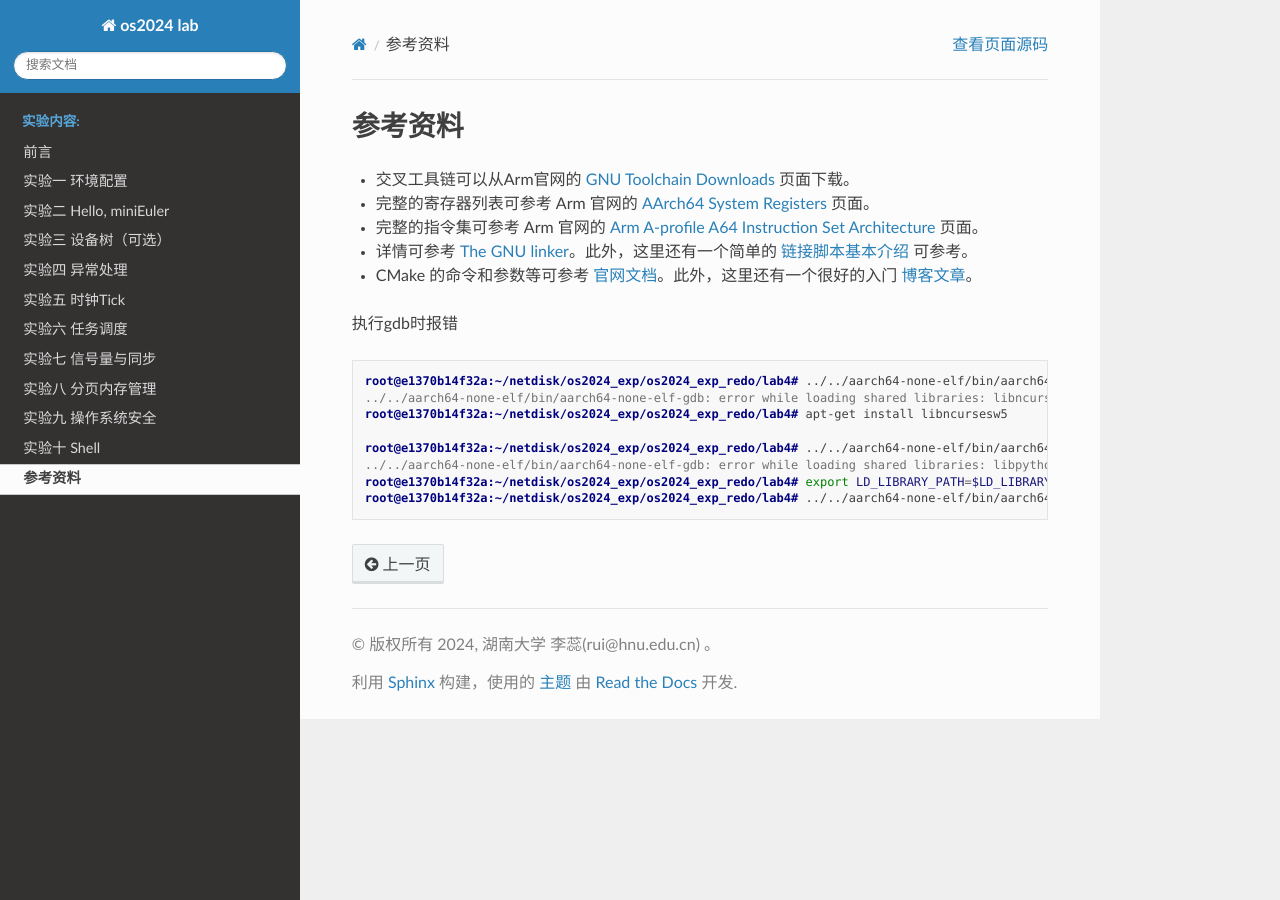
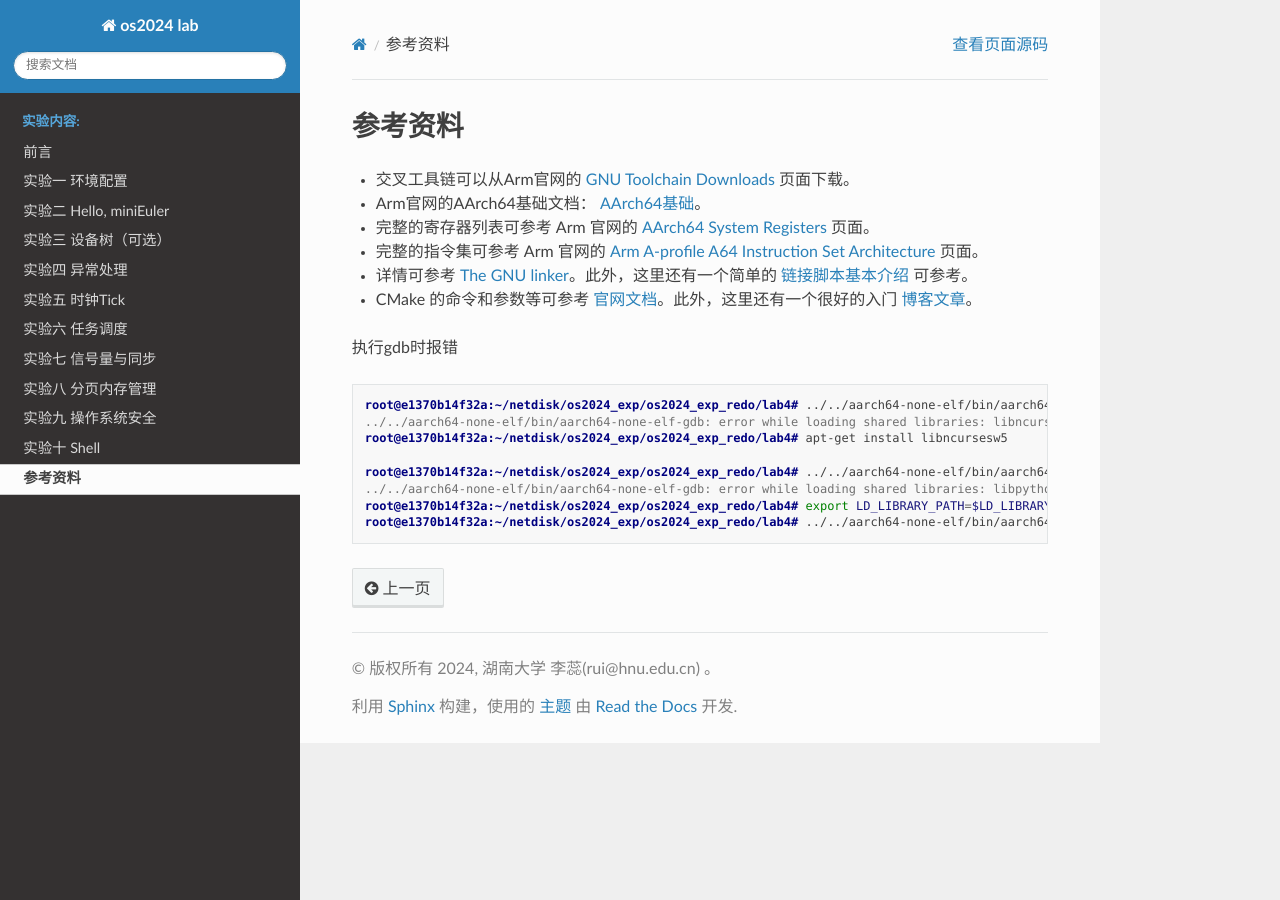
Before and after one commit to ruiatgithub/os2024, a Sphinx documentation site: the page built from source/references/index.rst, in a window 1280 px wide. Built offline with Sphinx 7.4.7 and the Read the Docs theme 3.1.0, drawn with Linux system fonts in a browser that asks for light colours; pages that are not in the unit, such as notebooks, are missing from menus.

Commit message:
references

```diff
--- a/source/references/index.rst
+++ b/source/references/index.rst
@@ -2,6 +2,7 @@
 =====================
 
 - 交叉工具链可以从Arm官网的 `GNU Toolchain Downloads <https://developer.arm.com/downloads/-/arm-gnu-toolchain-downloads>`_ 页面下载。
+- Arm官网的AArch64基础文档： `AArch64基础 <https://www.arm.com/architecture/learn-the-architecture/a-profile>`_。
 - 完整的寄存器列表可参考 Arm 官网的 `AArch64 System Registers <https://developer.arm.com/documentation/ddi0601/latest/?lang=en>`_ 页面。
 - 完整的指令集可参考 Arm 官网的 `Arm A-profile A64 Instruction Set Architecture <https://developer.arm.com/documentation/ddi0602/latest/?lang=en>`_ 页面。
 - 详情可参考 `The GNU linker <https://ftp.gnu.org/old-gnu/Manuals/ld-2.9.1/html_mono/ld.html>`_。此外，这里还有一个简单的 `链接脚本基本介绍 <https://zhuanlan.zhihu.com/p/363308789>`_ 可参考。
```
